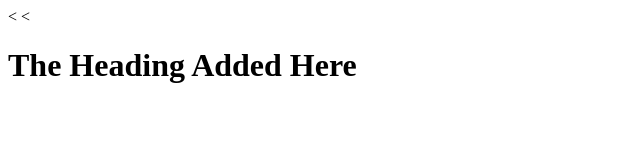
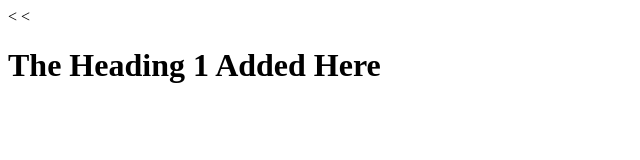
Before and after one commit to Raunak-Dikonda/git-one, a plain HTML site: page index.html in a window 1280 px wide. Shown: the whole page, without its empty margins (0-640 px from the left). Drawn offline with Linux system fonts and the light colour scheme.

Commit message:
Added new heading h1 to html

```diff
--- a/index.html
+++ b/index.html
@@ -5,6 +5,6 @@
     <title>Index Page - WebApp - 1.0</title>
   </head>
   <body>
-      <<h1>The Heading Added Here</h1>
+      <<h1>The Heading 1 Added Here</h1>
   </body>
 </html>
```
